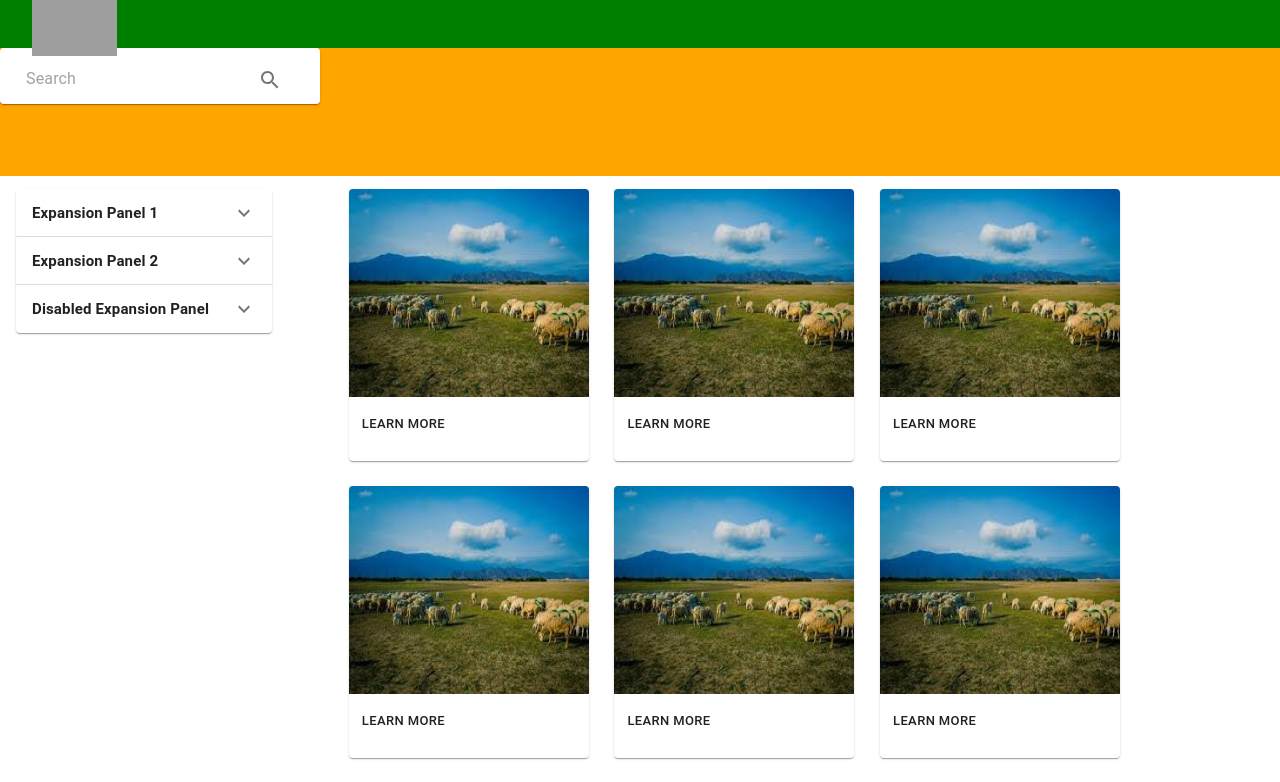
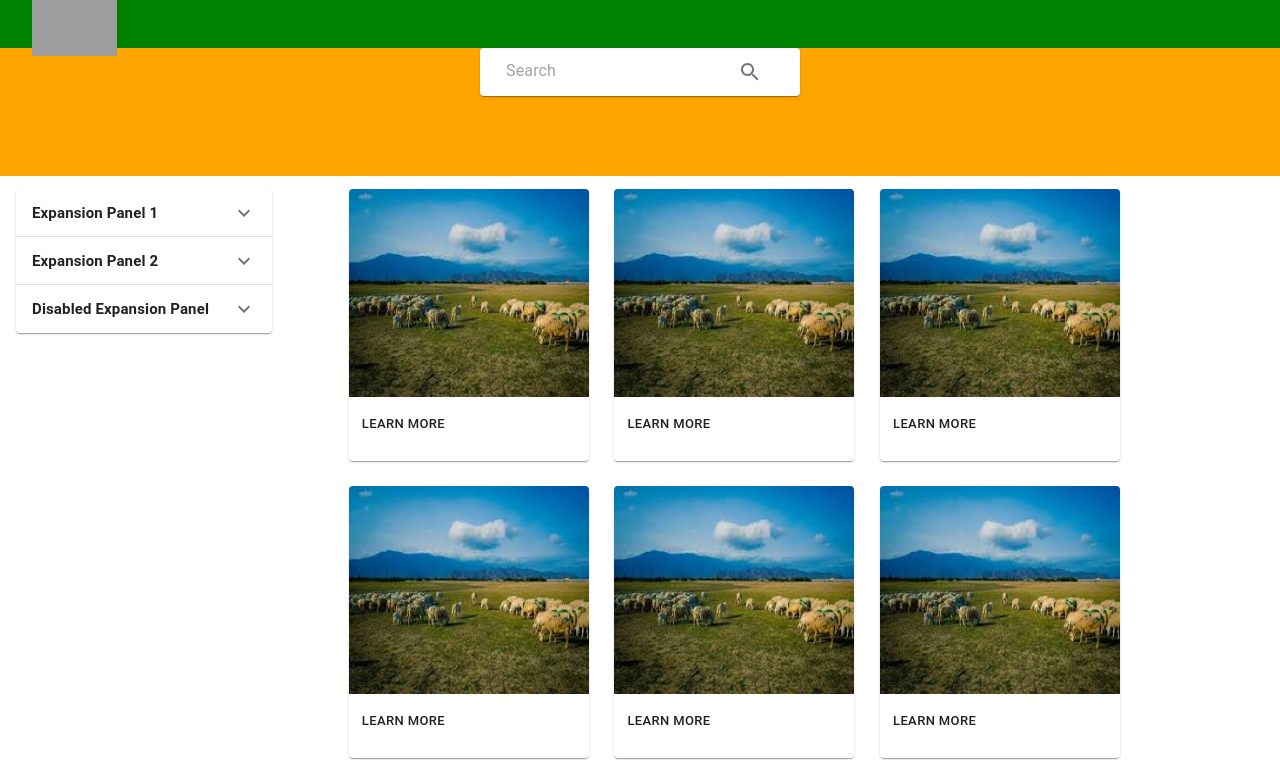
Before and after one commit to Phukhoi212/WebReact, a React (Create React App) app in the folder webadmin/: page / in a window 1280 px wide. Shown: the top 782 px of the page. Built offline with nearby package versions, Linux system fonts and the light colour scheme; grey boxes are pictures that could not be loaded.

Commit message:
add routerlink to page detail

```diff
--- a/webadmin/src/components/Card/index.js
+++ b/webadmin/src/components/Card/index.js
@@ -1,5 +1,6 @@
 import React from 'react';
 import { withStyles } from '@material-ui/core/styles';
+import { Link as RouterLink } from 'react-router-dom'
 import Card from '@material-ui/core/Card';
 import CardActions from '@material-ui/core/CardActions';
 import CardContent from '@material-ui/core/CardContent';
@@ -20,11 +21,17 @@ class CardComponent extends React.Component {
     return (
       <Card className={classes.root}>
         <CardContent style={{ padding: 0 }}>
-          <img
-            alt="vhg"
-            src={dat4}
-            style={{ width: "15rem", height: '13rem' }}
-          />
+
+          <RouterLink
+            exact="true"
+            to={`/detail`}
+          >
+            <img
+              alt="vhg"
+              src={dat4}
+              style={{ width: "15rem", height: '13rem' }}
+            />
+          </RouterLink>
         </CardContent>
         <CardActions>
           <Button size="small">Learn More</Button>
--- a/webadmin/src/components/Search/index.js
+++ b/webadmin/src/components/Search/index.js
@@ -8,6 +8,8 @@ import SearchIcon from '@material-ui/icons/Search';
 const useStyles = () => ({
     root: {
         width: "25%",
+        marginLeft: "auto",
+        marginRight: "auto",
     }
 });
 
```
